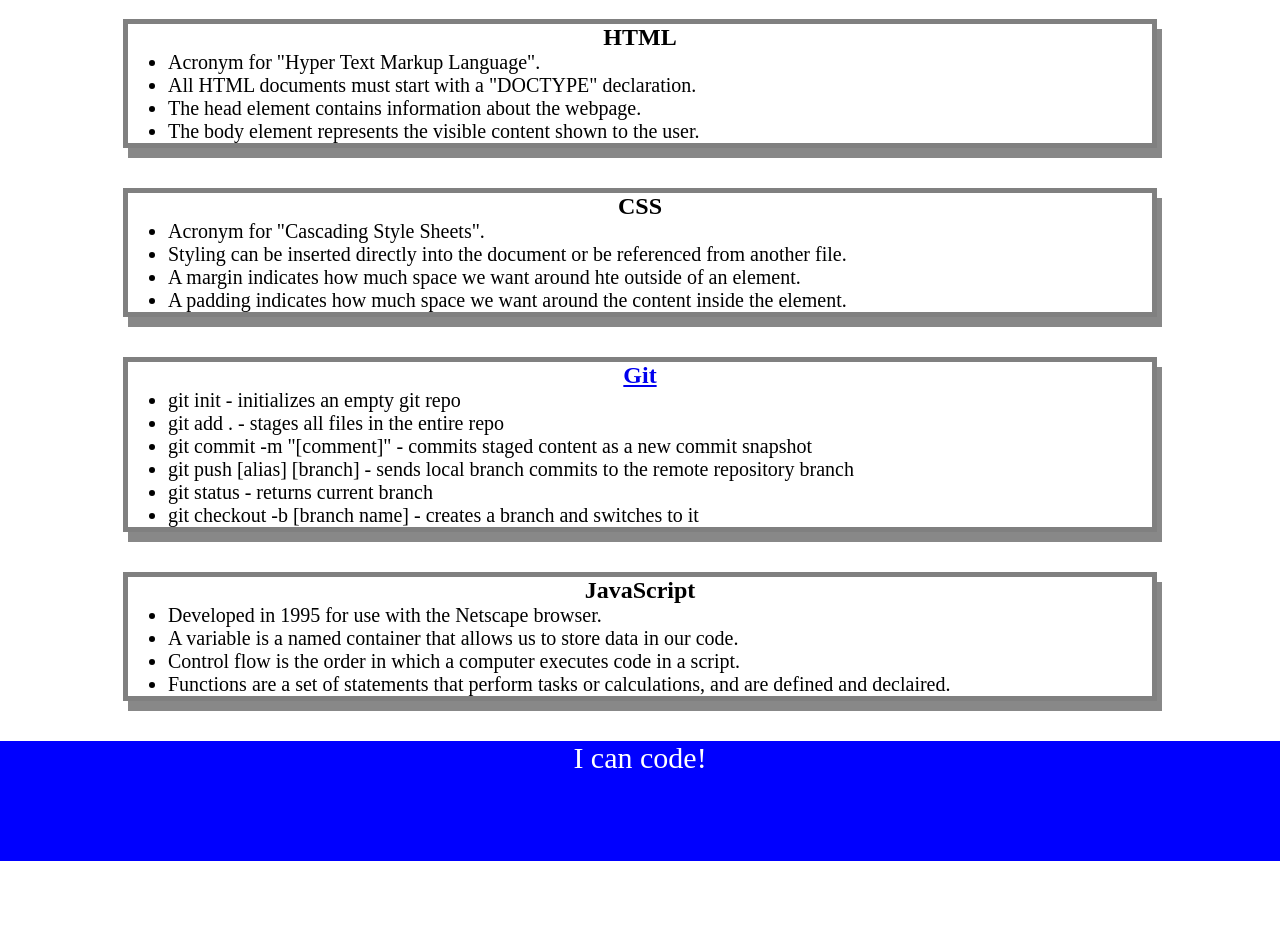
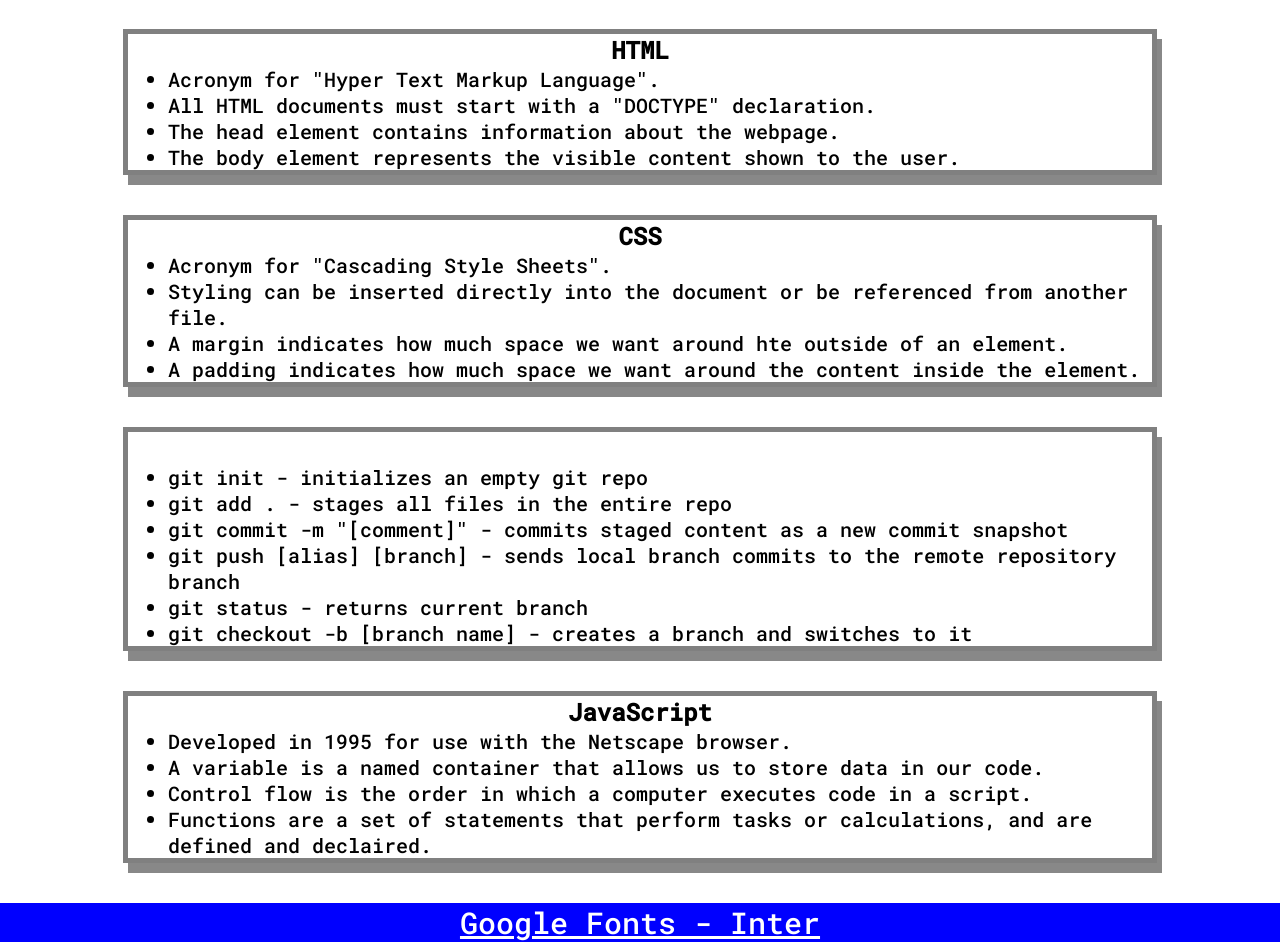
Before and after one commit to stithblack/prework-study-guide, a plain HTML site: page index.html in a window 1280 px wide. Shown: the part 141-1083 px from the top of the page. Before the commit the page ends 1002 px from the top, so only its background shows below. Drawn offline with Linux system fonts and the light colour scheme.

Commit message:
modify CSS to include Inter font family and alternate hyperlink color

```diff
--- a/assets/style.css
+++ b/assets/style.css
@@ -1,11 +1,15 @@
+@import url('https://fonts.googleapis.com/css2?family=Inter:wght@200&family=Roboto+Mono:wght@500&display=swap');
+
 * {
+    font-family: 'Inter', sans-serif;
+    font-family: 'Roboto Mono', monospace;
     margin: 0;
     padding: 0;
 }
 
 header, footer {
     width: 100%;
-    height: 120px;
+    height: 130px;
     background-color: blue;
     color: white;
 }
@@ -32,6 +36,10 @@ p {
     font-size: 30px;
 }
 
+a {
+    color: white;
+}
+
 .card {
     width: 80%;
     margin: 40px auto;
--- a/index.html
+++ b/index.html
@@ -7,6 +7,9 @@
     <title>Prework Study Guide</title>
 
     <link rel="stylesheet" href="./assets/style.css" />
+    <link rel="preconnect" href="https://fonts.googleapis.com">
+    <link rel="preconnect" href="https://fonts.gstatic.com" crossorigin>
+    <link href="https://fonts.googleapis.com/css2?family=Inter:wght@200&family=Roboto+Mono:wght@500&display=swap" rel="stylesheet">
   </head>
   <body>
     <header id="header">
@@ -57,7 +60,7 @@
     </main>
 
     <footer>
-      <p>I can code!</p>
+      <p><a href="https://fonts.google.com/specimen/Inter">Google Fonts - Inter</a></p>
     </footer>
     <script src="./assets/script.js"></script>
   </body>
```
